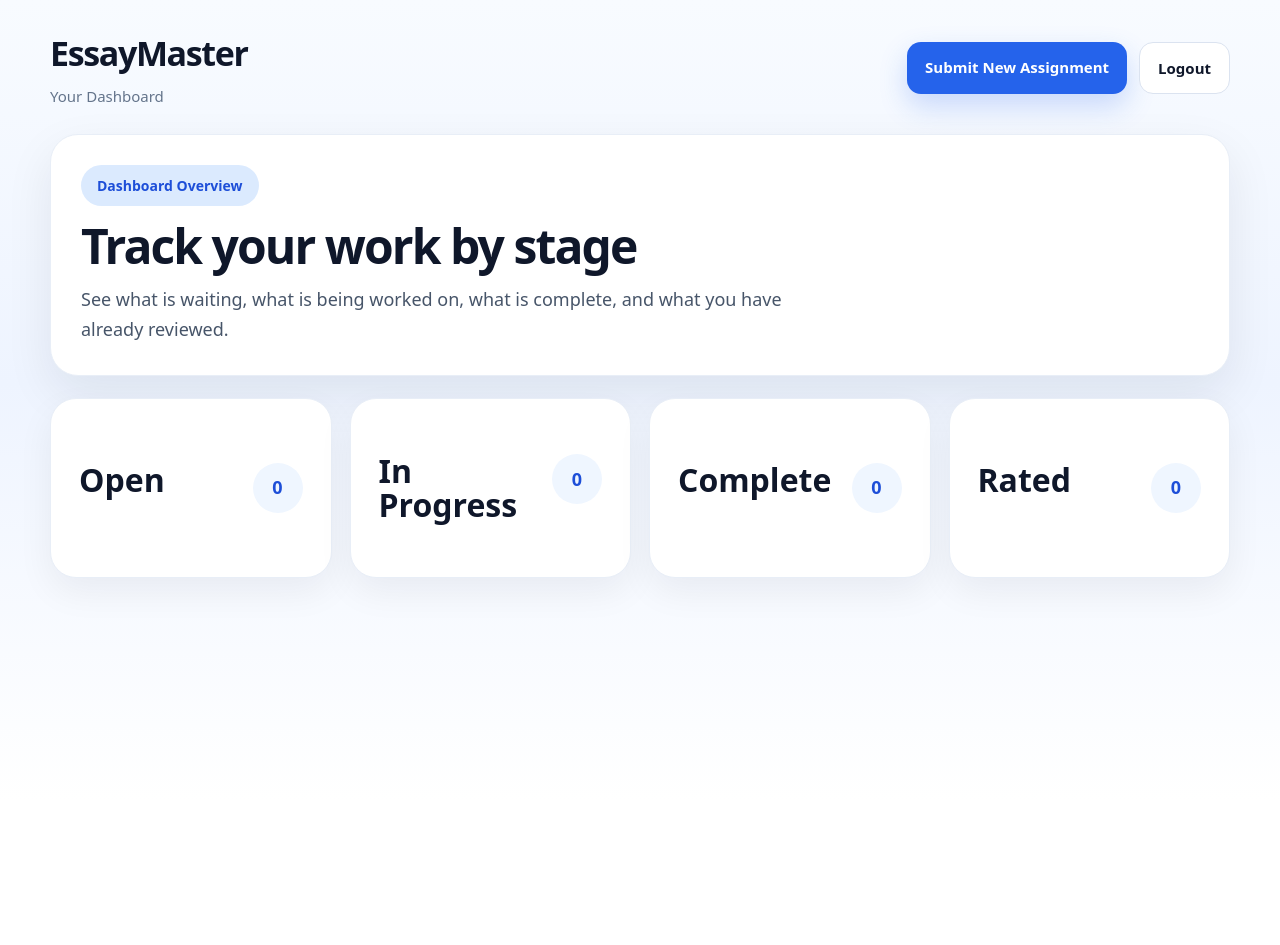
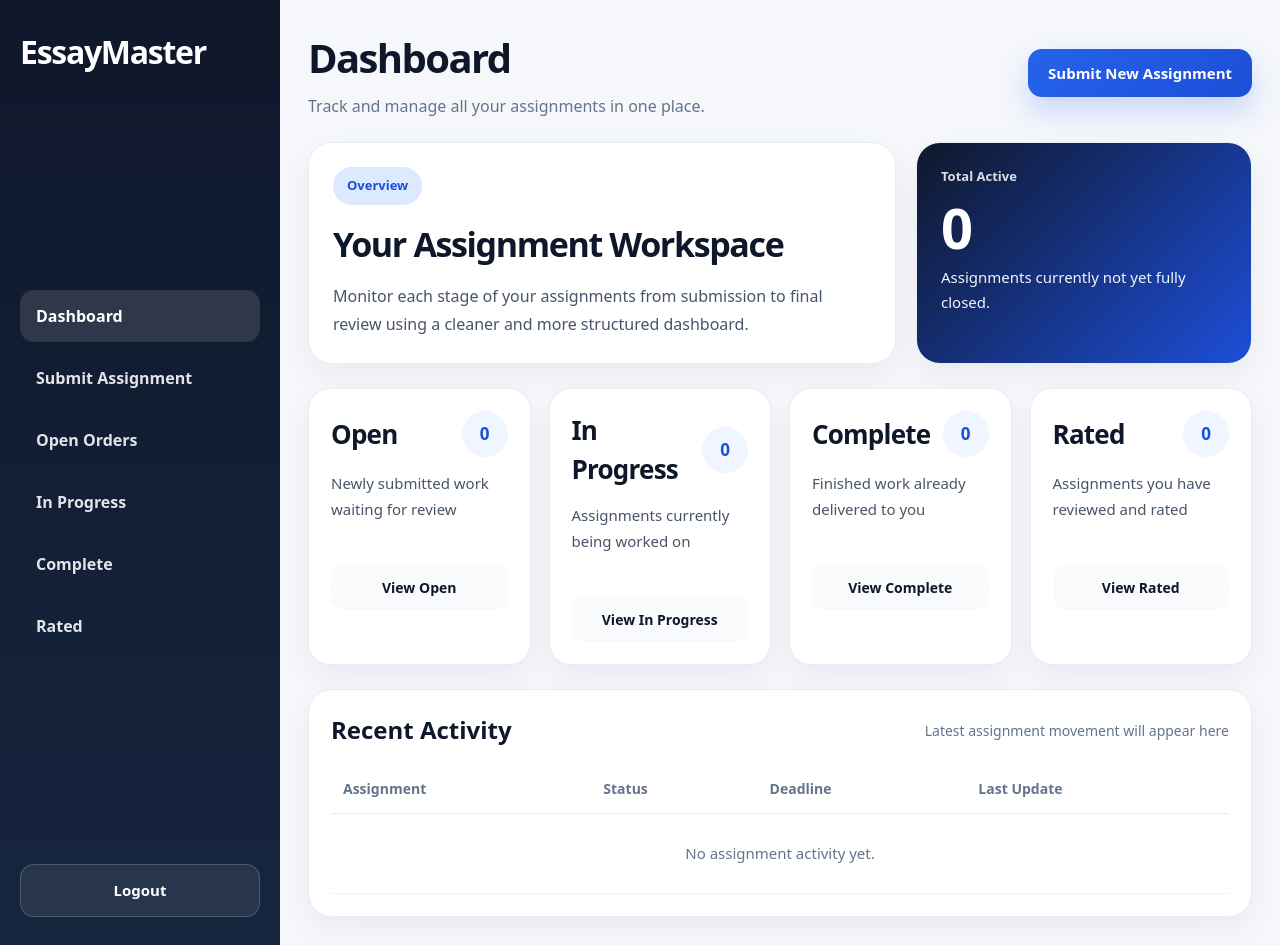
Before and after one commit to Brady294/academic-frontend, a Next.js app: page /dashboard in a window 1280 px wide. Before the commit the page ends 800 px from the top, so only its background shows below. Built offline with nearby package versions, Linux system fonts and the light colour scheme; sample sign-in values are in the browser's storage.

Commit message:
More Changes

```diff
--- a/app/dashboard/page.tsx
+++ b/app/dashboard/page.tsx
@@ -5,37 +5,33 @@ import { useEffect, useState } from "react";
 type StatusCard = {
   title: string;
   count: number;
-  description: string;
+  subtitle: string;
 };
 
 export default function DashboardPage() {
   const [mounted, setMounted] = useState(false);
-  const [openTab, setOpenTab] = useState<string | null>(null);
+  const [activeTab, setActiveTab] = useState("dashboard");
 
-  const statusCards: StatusCard[] = [
+  const cards: StatusCard[] = [
     {
       title: "Open",
       count: 0,
-      description:
-        "Your newly submitted assignments appear here while they are being reviewed before work begins.",
+      subtitle: "Newly submitted work waiting for review",
     },
     {
       title: "In Progress",
       count: 0,
-      description:
-        "Assignments that are currently being worked on appear here.",
+      subtitle: "Assignments currently being worked on",
     },
     {
       title: "Complete",
       count: 0,
-      description:
-        "Finished assignments that have already been delivered to you appear here.",
+      subtitle: "Finished work already delivered to you",
     },
     {
       title: "Rated",
       count: 0,
-      description:
-        "Assignments move here after you are fully satisfied and have left your feedback.",
+      subtitle: "Assignments you have reviewed and rated",
     },
   ];
 
@@ -56,10 +52,6 @@ export default function DashboardPage() {
     window.location.href = "/login";
   }
 
-  function toggleTab(title: string) {
-    setOpenTab((current) => (current === title ? null : title));
-  }
-
   if (!mounted) {
     return (
       <main style={{ minHeight: "100vh", display: "grid", placeItems: "center" }}>
@@ -70,56 +62,116 @@ export default function DashboardPage() {
 
   return (
     <main className="dashboard-page">
-      <div className="dashboard-shell">
-        <header className="dashboard-header">
+      <aside className="sidebar">
+        <div className="sidebar-brand">EssayMaster</div>
+
+        <nav className="sidebar-nav">
+          <button
+            className={`nav-item ${activeTab === "dashboard" ? "active" : ""}`}
+            onClick={() => setActiveTab("dashboard")}
+          >
+            Dashboard
+          </button>
+
+          <a className="nav-item" href="/submit">
+            Submit Assignment
+          </a>
+
+          <button className="nav-item" onClick={() => setActiveTab("open")}>
+            Open Orders
+          </button>
+
+          <button className="nav-item" onClick={() => setActiveTab("progress")}>
+            In Progress
+          </button>
+
+          <button className="nav-item" onClick={() => setActiveTab("complete")}>
+            Complete
+          </button>
+
+          <button className="nav-item" onClick={() => setActiveTab("rated")}>
+            Rated
+          </button>
+        </nav>
+
+        <div className="sidebar-footer">
+          <button className="logout-btn" onClick={handleLogout}>
+            Logout
+          </button>
+        </div>
+      </aside>
+
+      <section className="main-area">
+        <header className="topbar">
           <div>
-            <a href="/" className="brand">
-              EssayMaster
-            </a>
-            <p className="subtext">Your Dashboard</p>
+            <h1 className="page-title">Dashboard</h1>
+            <p className="page-subtitle">Track and manage all your assignments in one place.</p>
           </div>
 
-          <div className="header-actions">
+          <div className="topbar-actions">
             <a href="/submit" className="primary-btn">
               Submit New Assignment
             </a>
-            <button className="secondary-btn" onClick={handleLogout}>
-              Logout
-            </button>
           </div>
         </header>
 
-        <section className="intro-card">
-          <div className="intro-badge">Dashboard Overview</div>
-          <h1 className="intro-title">Track your work by stage</h1>
-          <p className="intro-text">
-            See what is waiting, what is being worked on, what is complete, and
-            what you have already reviewed.
-          </p>
+        <section className="summary-grid">
+          <div className="summary-card big">
+            <div className="summary-badge">Overview</div>
+            <h2>Your Assignment Workspace</h2>
+            <p>
+              Monitor each stage of your assignments from submission to final review
+              using a cleaner and more structured dashboard.
+            </p>
+          </div>
+
+          <div className="summary-card accent">
+            <span className="mini-label">Total Active</span>
+            <div className="big-number">0</div>
+            <p>Assignments currently not yet fully closed.</p>
+          </div>
         </section>
 
-        <section className="status-grid">
-          {statusCards.map((card) => {
-            const isOpen = openTab === card.title;
+        <section className="cards-grid">
+          {cards.map((card) => (
+            <div className="stage-card" key={card.title}>
+              <div className="stage-header">
+                <h3>{card.title}</h3>
+                <span className="stage-count">{card.count}</span>
+              </div>
+              <p>{card.subtitle}</p>
+              <button className="view-btn">View {card.title}</button>
+            </div>
+          ))}
+        </section>
 
-            return (
-              <button
-                key={card.title}
-                type="button"
-                className={`status-card ${isOpen ? "active" : ""}`}
-                onClick={() => toggleTab(card.title)}
-              >
-                <div className="status-main">
-                  <h2>{card.title}</h2>
-                  <span className="status-count">{card.count}</span>
-                </div>
+        <section className="table-panel">
+          <div className="panel-header">
+            <h2>Recent Activity</h2>
+            <span className="panel-note">Latest assignment movement will appear here</span>
+          </div>
 
-                {isOpen ? <p className="status-description">{card.description}</p> : null}
-              </button>
-            );
-          })}
+          <div className="table-wrap">
+            <table>
+              <thead>
+                <tr>
+                  <th>Assignment</th>
+                  <th>Status</th>
+                  <th>Deadline</th>
+                  <th>Last Update</th>
+                </tr>
+              </thead>
+              <tbody>
+                <tr>
+                  <td colSpan={4} className="empty-row">
+                    No assignment activity yet.
+                  </td>
+                </tr>
+              </tbody>
+            </table>
+          </div>
         </section>
-      </div>
+      </section>
 
       <style>{`
         * {
@@ -128,219 +180,347 @@ export default function DashboardPage() {
 
         .dashboard-page {
           min-height: 100vh;
-          background: linear-gradient(180deg, #f8fbff 0%, #eef4ff 48%, #ffffff 100%);
-          padding: 28px 18px 40px;
+          display: grid;
+          grid-template-columns: 280px 1fr;
+          background: #f5f7fb;
+          color: #0f172a;
         }
 
-        .dashboard-shell {
-          max-width: 1180px;
-          margin: 0 auto;
+        .sidebar {
+          background: linear-gradient(180deg, #0f172a 0%, #16263f 100%);
+          color: #ffffff;
+          padding: 28px 20px;
+          display: flex;
+          flex-direction: column;
+          justify-content: space-between;
+          min-height: 100vh;
+          position: sticky;
+          top: 0;
         }
 
-        .dashboard-header {
+        .sidebar-brand {
+          font-size: 32px;
+          font-weight: 900;
+          letter-spacing: -0.04em;
+          margin-bottom: 28px;
+        }
+
+        .sidebar-nav {
+          display: grid;
+          gap: 10px;
+        }
+
+        .nav-item {
+          text-align: left;
+          text-decoration: none;
+          background: transparent;
+          border: none;
+          color: rgba(255,255,255,0.88);
+          padding: 14px 16px;
+          border-radius: 14px;
+          font-size: 16px;
+          font-weight: 700;
+          cursor: pointer;
+          transition: background 0.18s ease, color 0.18s ease;
+        }
+
+        .nav-item:hover,
+        .nav-item.active {
+          background: rgba(255,255,255,0.12);
+          color: #ffffff;
+        }
+
+        .sidebar-footer {
+          margin-top: 26px;
+        }
+
+        .logout-btn {
+          width: 100%;
+          border: 1px solid rgba(255,255,255,0.18);
+          background: rgba(255,255,255,0.08);
+          color: #ffffff;
+          border-radius: 14px;
+          padding: 14px 16px;
+          font-size: 15px;
+          font-weight: 800;
+          cursor: pointer;
+        }
+
+        .main-area {
+          padding: 28px;
+        }
+
+        .topbar {
           display: flex;
           justify-content: space-between;
           align-items: center;
-          gap: 18px;
+          gap: 20px;
           flex-wrap: wrap;
-          margin-bottom: 26px;
+          margin-bottom: 24px;
         }
 
-        .brand {
+        .page-title {
+          margin: 0 0 6px;
+          font-size: 40px;
+          font-weight: 900;
+          letter-spacing: -0.04em;
+        }
+
+        .page-subtitle {
+          margin: 0;
+          color: #64748b;
+          font-size: 16px;
+        }
+
+        .primary-btn {
           text-decoration: none;
-          color: #0f172a;
+          background: linear-gradient(135deg, #2563eb 0%, #1d4ed8 100%);
+          color: #ffffff;
+          padding: 14px 20px;
+          border-radius: 14px;
+          font-size: 15px;
+          font-weight: 800;
+          box-shadow: 0 14px 30px rgba(37, 99, 235, 0.22);
+        }
+
+        .summary-grid {
+          display: grid;
+          grid-template-columns: 1.4fr 0.8fr;
+          gap: 20px;
+          margin-bottom: 24px;
+        }
+
+        .summary-card {
+          background: #ffffff;
+          border: 1px solid #e6edf7;
+          border-radius: 24px;
+          padding: 24px;
+          box-shadow: 0 12px 30px rgba(15, 23, 42, 0.05);
+        }
+
+        .summary-card.big h2 {
+          margin: 0 0 12px;
           font-size: 34px;
           font-weight: 900;
           letter-spacing: -0.04em;
         }
 
-        .subtext {
-          margin: 6px 0 0;
-          color: #64748b;
-          font-size: 15px;
+        .summary-card.big p {
+          margin: 0;
+          color: #475569;
+          line-height: 1.8;
+          font-size: 16px;
+          max-width: 760px;
         }
 
-        .header-actions {
-          display: flex;
-          gap: 12px;
-          flex-wrap: wrap;
-        }
-
-        .primary-btn,
-        .secondary-btn {
-          border: none;
-          text-decoration: none;
-          padding: 14px 18px;
-          border-radius: 14px;
-          font-size: 15px;
-          font-weight: 800;
-          cursor: pointer;
-        }
-
-        .primary-btn {
-          background: #2563eb;
-          color: #ffffff;
-          box-shadow: 0 12px 28px rgba(37, 99, 235, 0.22);
-        }
-
-        .secondary-btn {
-          background: #ffffff;
-          color: #0f172a;
-          border: 1px solid #dbe3f0;
-        }
-
-        .intro-card {
-          background: #ffffff;
-          border: 1px solid #e8eef7;
-          border-radius: 28px;
-          padding: 30px;
-          box-shadow: 0 18px 48px rgba(15, 23, 42, 0.08);
-          margin-bottom: 22px;
-        }
-
-        .intro-badge {
+        .summary-badge {
           display: inline-flex;
-          padding: 10px 16px;
+          padding: 9px 14px;
           border-radius: 999px;
           background: #dbeafe;
           color: #1d4ed8;
-          font-size: 14px;
+          font-size: 13px;
           font-weight: 800;
-          margin-bottom: 16px;
+          margin-bottom: 14px;
         }
 
-        .intro-title {
-          margin: 0 0 14px;
-          font-size: 48px;
+        .summary-card.accent {
+          background: linear-gradient(135deg, #0f172a 0%, #1d4ed8 100%);
+          color: #ffffff;
+        }
+
+        .mini-label {
+          display: block;
+          font-size: 13px;
+          font-weight: 700;
+          opacity: 0.85;
+          margin-bottom: 12px;
+        }
+
+        .big-number {
+          font-size: 56px;
           line-height: 1;
           font-weight: 900;
-          color: #0f172a;
-          letter-spacing: -0.04em;
+          margin-bottom: 10px;
         }
 
-        .intro-text {
+        .summary-card.accent p {
           margin: 0;
-          color: #475569;
-          font-size: 18px;
+          font-size: 15px;
           line-height: 1.7;
-          max-width: 760px;
+          opacity: 0.95;
         }
 
-        .status-grid {
+        .cards-grid {
           display: grid;
           grid-template-columns: repeat(4, minmax(0, 1fr));
           gap: 18px;
+          margin-bottom: 24px;
         }
 
-        .status-card {
-          width: 100%;
-          text-align: left;
+        .stage-card {
           background: #ffffff;
-          border: 1px solid #e8eef7;
-          border-radius: 26px;
-          padding: 28px;
-          box-shadow: 0 14px 36px rgba(15, 23, 42, 0.06);
-          cursor: pointer;
-          transition: transform 0.18s ease, box-shadow 0.18s ease, border-color 0.18s ease;
-          min-height: 180px;
+          border: 1px solid #e6edf7;
+          border-radius: 22px;
+          padding: 22px;
+          box-shadow: 0 12px 30px rgba(15, 23, 42, 0.05);
         }
 
-        .status-card:hover {
-          transform: translateY(-2px);
-          box-shadow: 0 18px 40px rgba(15, 23, 42, 0.1);
+        .stage-header {
+          display: flex;
+          justify-content: space-between;
+          align-items: center;
+          gap: 12px;
+          margin-bottom: 14px;
         }
 
-        .status-card.active {
-          border-color: #bfdbfe;
-          box-shadow: 0 20px 42px rgba(37, 99, 235, 0.12);
+        .stage-header h3 {
+          margin: 0;
+          font-size: 26px;
+          font-weight: 900;
+          letter-spacing: -0.03em;
         }
 
-        .status-main {
-          display: flex;
-          justify-content: space-between;
-          align-items: flex-start;
-          gap: 14px;
-        }
-
-        .status-main h2 {
-          margin: 0;
-          font-size: 32px;
-          font-weight: 900;
-          color: #0f172a;
-          line-height: 1.05;
-        }
-
-        .status-count {
-          min-width: 50px;
-          height: 50px;
+        .stage-count {
+          min-width: 46px;
+          height: 46px;
           display: grid;
           place-items: center;
           border-radius: 999px;
           background: #eff6ff;
           color: #1d4ed8;
-          font-size: 18px;
+          font-size: 17px;
           font-weight: 900;
-          flex-shrink: 0;
         }
 
-        .status-description {
-          margin: 18px 0 0;
+        .stage-card p {
+          margin: 0 0 18px;
           color: #475569;
-          line-height: 1.75;
-          font-size: 16px;
+          line-height: 1.7;
+          font-size: 15px;
+          min-height: 76px;
         }
 
-        @media (max-width: 1100px) {
-          .status-grid {
+        .view-btn {
+          width: 100%;
+          border: none;
+          background: #f8fafc;
+          color: #0f172a;
+          padding: 12px 14px;
+          border-radius: 14px;
+          font-size: 14px;
+          font-weight: 800;
+          cursor: pointer;
+        }
+
+        .table-panel {
+          background: #ffffff;
+          border: 1px solid #e6edf7;
+          border-radius: 24px;
+          padding: 22px;
+          box-shadow: 0 12px 30px rgba(15, 23, 42, 0.05);
+        }
+
+        .panel-header {
+          display: flex;
+          justify-content: space-between;
+          align-items: center;
+          gap: 12px;
+          flex-wrap: wrap;
+          margin-bottom: 16px;
+        }
+
+        .panel-header h2 {
+          margin: 0;
+          font-size: 24px;
+          font-weight: 900;
+        }
+
+        .panel-note {
+          color: #64748b;
+          font-size: 14px;
+        }
+
+        .table-wrap {
+          overflow-x: auto;
+        }
+
+        table {
+          width: 100%;
+          border-collapse: collapse;
+        }
+
+        th {
+          text-align: left;
+          font-size: 14px;
+          color: #64748b;
+          font-weight: 800;
+          padding: 14px 12px;
+          border-bottom: 1px solid #e6edf7;
+        }
+
+        td {
+          padding: 18px 12px;
+          border-bottom: 1px solid #eef2f7;
+          font-size: 15px;
+          color: #0f172a;
+        }
+
+        .empty-row {
+          text-align: center;
+          color: #64748b;
+          padding: 28px 12px;
+        }
+
+        @media (max-width: 1200px) {
+          .cards-grid {
             grid-template-columns: 1fr 1fr;
           }
 
-          .intro-title {
-            font-size: 40px;
+          .summary-grid {
+            grid-template-columns: 1fr;
           }
         }
 
-        @media (max-width: 768px) {
+        @media (max-width: 900px) {
           .dashboard-page {
-            padding: 20px 14px 30px;
+            grid-template-columns: 1fr;
           }
 
-          .brand {
+          .sidebar {
+            position: relative;
+            min-height: auto;
+            padding: 20px 16px;
+          }
+
+          .main-area {
+            padding: 20px 14px 28px;
+          }
+
+          .page-title {
+            font-size: 32px;
+          }
+        }
+
+        @media (max-width: 640px) {
+          .cards-grid {
+            grid-template-columns: 1fr;
+          }
+
+          .summary-card.big h2 {
             font-size: 28px;
           }
 
-          .intro-card,
-          .status-card {
-            border-radius: 20px;
+          .big-number {
+            font-size: 44px;
           }
 
-          .intro-card {
-            padding: 22px 16px;
+          .stage-header h3 {
+            font-size: 22px;
           }
 
-          .intro-title {
-            font-size: 32px;
-          }
-
-          .intro-text {
-            font-size: 16px;
-          }
-
-          .status-grid {
-            grid-template-columns: 1fr;
-          }
-
-          .status-card {
-            padding: 22px 16px;
-            min-height: 140px;
-          }
-
-          .status-main h2 {
+          .sidebar-brand {
             font-size: 28px;
-          }
-
-          .status-description {
-            font-size: 15px;
           }
         }
       `}</style>
```
